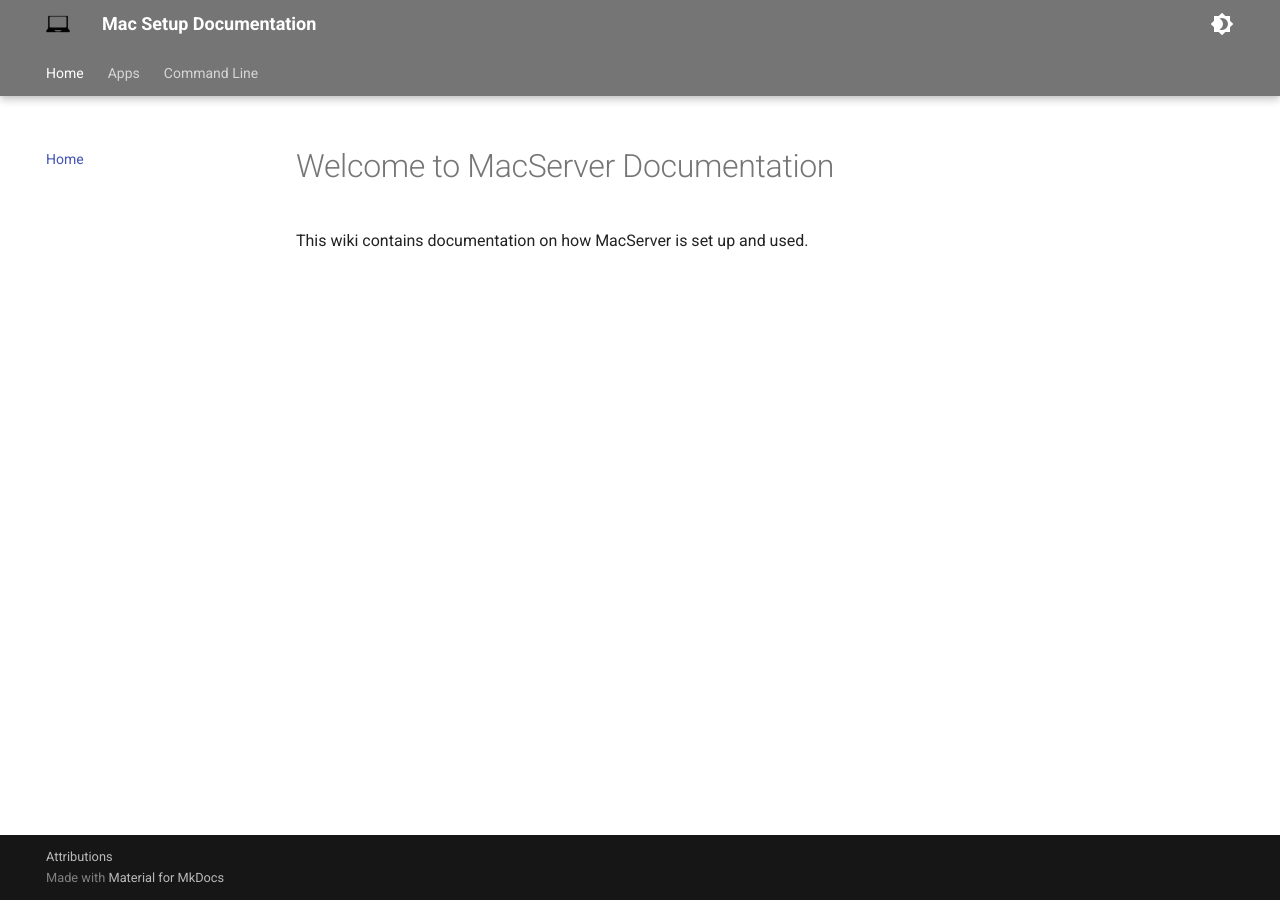
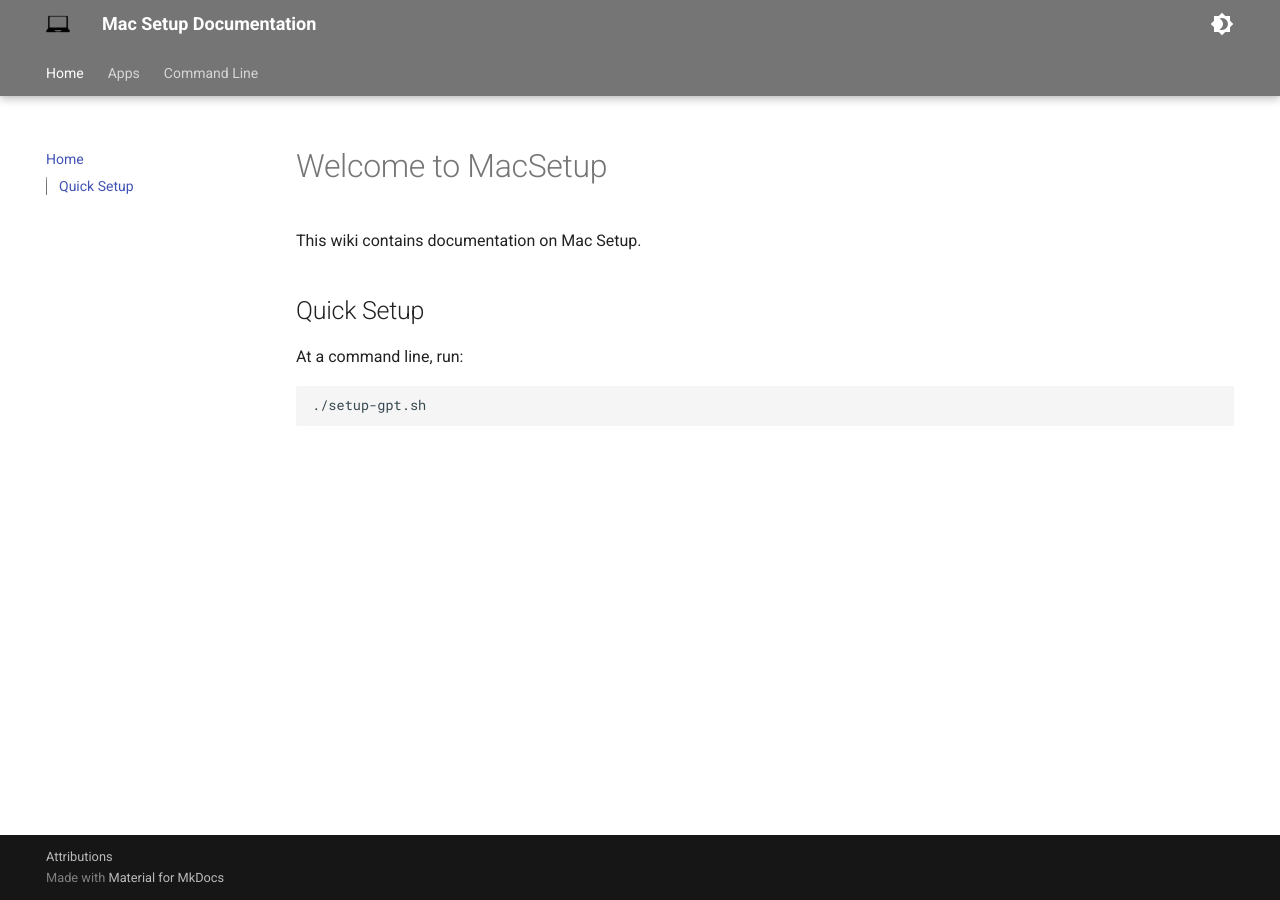
Before and after one commit to AndrewBreyen/mac-setup, an MkDocs documentation site: the page built from docs/index.md, in a window 1280 px wide. Built offline with MkDocs 1.6.1 and Material for MkDocs 9.7.7, drawn with Linux system fonts in a browser that asks for light colours.

````diff
--- a/docs/index.md
+++ b/docs/index.md
@@ -1,3 +1,10 @@
-# Welcome to MacServer Documentation
+# Welcome to MacSetup
 
-This wiki contains documentation on how MacServer is set up and used.
+This wiki contains documentation on Mac Setup.
+
+## Quick Setup
+At a command line, run:
+
+```
+./setup-gpt.sh
+```
````
Also changed, not shown: docs/setup/commandline.md (+12 -3 lines), docs/setup/repo-troubleshooting.md (added, +48 -0 lines).
